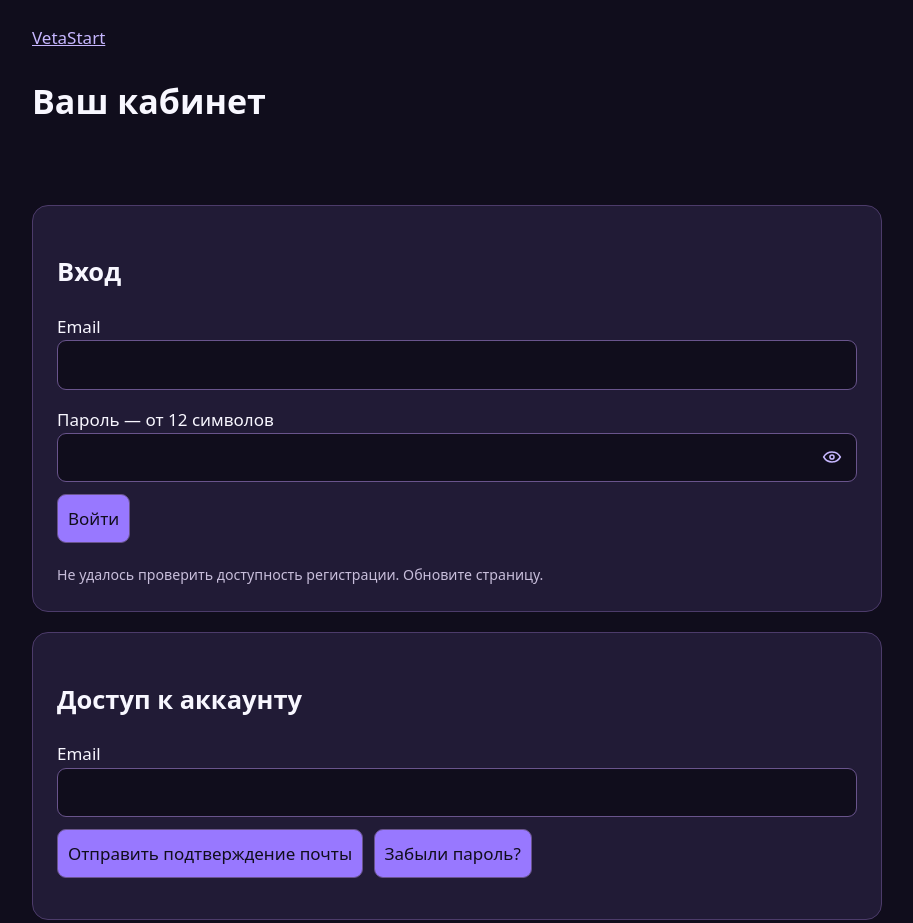
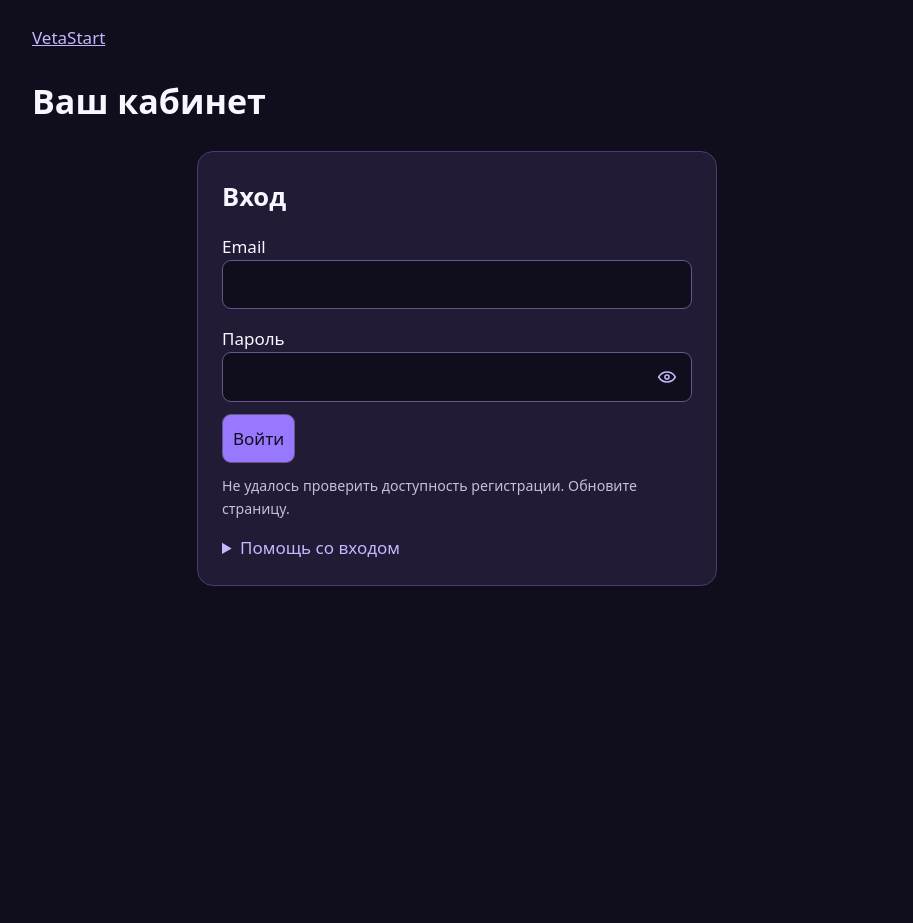
Before and after one commit to violetta181188/vetastart, a website: page dashboard.html in a window 1280 px wide. Shown: the whole page, without its empty margins (183-1096 px from the left). After the commit the page ends 800 px from the top, so only its background shows below. Drawn offline with Linux system fonts and the light colour scheme; no server answers.

Commit message:
Simplify the sign-in screen and fold account recovery

```diff
--- a/dashboard.html
+++ b/dashboard.html
@@ -4,7 +4,7 @@
 <title>Кабинет — VetaStart</title>
 <link rel="icon" type="image/png" sizes="64x64" href="/favicon.png?v=2">
 <style>
-body{background:#100d1c;color:#f8f7ff;font:17px/1.6 system-ui;margin:auto;max-width:850px;padding:24px}section,article{background:#211b36;border:1px solid #4c3b6a;border-radius:16px;padding:24px;margin:20px 0}label{display:block;margin-top:16px}input,textarea,select,button{box-sizing:border-box;font:inherit;border:1px solid #69548c;border-radius:9px;padding:10px;max-width:100%}input:not([type=checkbox]),textarea,select{display:block;width:100%;background:#100d1c;color:white}button{background:#9878ff;color:#100d1c;cursor:pointer;margin:12px 6px 0 0}a{color:#c7b7ff}small{color:#c8bedb}#status{min-height:2em}button:disabled{opacity:.6}textarea{min-height:100px}[hidden]{display:none!important}
+body{background:#100d1c;color:#f8f7ff;font:17px/1.6 system-ui;margin:auto;max-width:850px;padding:24px}section,article{background:#211b36;border:1px solid #4c3b6a;border-radius:16px;padding:24px;margin:20px 0}label{display:block;margin-top:16px}input,textarea,select,button{box-sizing:border-box;font:inherit;border:1px solid #69548c;border-radius:9px;padding:10px;max-width:100%}input:not([type=checkbox]),textarea,select{display:block;width:100%;background:#100d1c;color:white}button{background:#9878ff;color:#100d1c;cursor:pointer;margin:12px 6px 0 0}a{color:#c7b7ff}small{color:#c8bedb}#status:empty,#login-status:empty,#registration-status:empty,#recovery-status:empty{display:none}button:disabled{opacity:.6}textarea{min-height:100px}[hidden]{display:none!important}
 
 #cabinet{max-width:1200px;margin:auto}
 body:has(#cabinet:not([hidden])){max-width:1200px}
@@ -17,6 +17,13 @@ body:has(#cabinet:not([hidden])){max-width:1200px}
 .metrics small{flex:1;min-width:95px}
 dialog{background:#211b36;color:inherit;border:1px solid #69548c;border-radius:16px;width:min(480px,calc(100% - 48px));padding:20px}
 dialog::backdrop{background:#090610b8}
+#auth{max-inline-size:470px;margin-inline:auto}
+#auth-title{margin-block:0 12px}
+#register{background:transparent;color:#e9ddff}
+#registration-status:not(:empty){display:block;margin-block-start:12px}
+#recovery{margin-block-start:14px}
+#recovery summary{color:#c7b7ff;cursor:pointer}
+#recovery[open] summary{margin-block-end:4px}
 .password-field{position:relative}.password-field input{padding-inline-end:52px}.password-toggle{position:absolute;inset-inline-end:3px;top:50%;transform:translateY(-50%);display:grid;place-items:center;margin:0;width:44px;height:40px;background:transparent;color:#c7b7ff;border:0}.password-toggle:focus-visible{outline:2px solid currentColor}.password-toggle[aria-pressed="false"] .eye-slash{display:none}
 fieldset{border:1px solid #4c3b6a;border-radius:12px;margin:1rem 0;padding:12px 16px 16px;min-inline-size:0}
 fieldset legend{padding-inline:6px;font-weight:650}
@@ -33,13 +40,13 @@ fieldset legend{padding-inline:6px;font-weight:650}
 <p id="status" role="status" aria-live="polite"></p>
 <section id="auth"><h2 id="auth-title">Вход</h2>
 <form id="login" aria-describedby="login-status" novalidate><label>Email<input name="email" type="email" autocomplete="username" required></label>
-<label for="login-password">Пароль — от 12 символов</label><div class="password-field"><input id="login-password" name="password" type="password" autocomplete="current-password" minlength="12" maxlength="256" required><button type="button" class="password-toggle" aria-label="Показать пароль" aria-pressed="false"><svg aria-hidden="true" viewBox="0 0 24 24" width="20" height="20" fill="none" stroke="currentColor" stroke-width="1.8"><path d="M2 12s3.5-6 10-6 10 6 10 6-3.5 6-10 6S2 12 2 12Z"/><circle cx="12" cy="12" r="2.5"/><path class="eye-slash" d="m4 4 16 16"/></svg></button></div>
+<label for="login-password">Пароль</label><div class="password-field"><input id="login-password" name="password" type="password" autocomplete="current-password" minlength="12" maxlength="256" required><button type="button" class="password-toggle" aria-label="Показать пароль" aria-pressed="false"><svg aria-hidden="true" viewBox="0 0 24 24" width="20" height="20" fill="none" stroke="currentColor" stroke-width="1.8"><path d="M2 12s3.5-6 10-6 10 6 10 6-3.5 6-10 6S2 12 2 12Z"/><circle cx="12" cy="12" r="2.5"/><path class="eye-slash" d="m4 4 16 16"/></svg></button></div>
 <button name="action" value="login">Войти</button><button id="register" name="action" value="register" hidden>Создать аккаунт</button><p id="login-status" role="status" aria-live="polite"></p></form>
-<small id="registration-status" role="status"></small></section>
-<section id="recovery"><h2>Доступ к аккаунту</h2>
+<small id="registration-status" role="status"></small>
+<details id="recovery"><summary>Помощь со входом</summary>
 <form id="email-action" aria-describedby="recovery-status" novalidate><label>Email<input name="email" type="email" autocomplete="email" required></label>
 <button name="action" value="request-verification">Отправить подтверждение почты</button>
-<button name="action" value="forgot-password">Забыли пароль?</button><p id="recovery-status" role="status" aria-live="polite"></p></form></section>
+<button name="action" value="forgot-password">Забыли пароль?</button><p id="recovery-status" role="status" aria-live="polite"></p></form></details></section>
 <section id="verify-panel" hidden><h2>Подтверждение почты</h2><p>Нажмите кнопку, чтобы подтвердить адрес из письма.</p><button id="verify">Подтвердить email</button></section>
 <section id="reset-panel" hidden><h2>Новый пароль</h2><form id="reset"><label for="reset-password-input">От 12 символов</label><div class="password-field"><input id="reset-password-input" name="password" type="password" autocomplete="new-password" minlength="12" maxlength="256" required><button type="button" class="password-toggle" aria-label="Показать пароль" aria-pressed="false"><svg aria-hidden="true" viewBox="0 0 24 24" width="20" height="20" fill="none" stroke="currentColor" stroke-width="1.8"><path d="M2 12s3.5-6 10-6 10 6 10 6-3.5 6-10 6S2 12 2 12Z"/><circle cx="12" cy="12" r="2.5"/><path class="eye-slash" d="m4 4 16 16"/></svg></button></div><button>Сохранить пароль</button></form></section>
 <main id="cabinet" hidden><p id="identity"></p><p id="subscription"></p><button id="logout">Выйти</button>
@@ -97,7 +104,11 @@ async function api(path, options = {}) {
    await loadRegistrationStatus();
    throw new Error('Регистрация сейчас недоступна. Если аккаунт уже есть, войдите.');
   }
-  if(body?.error==='email_verification_required')throw new Error('Сначала подтвердите email. При необходимости запросите новое письмо ниже.');
+  if(body?.error==='email_verification_required') {
+   el('recovery').open = true;
+   el('email-action').elements.email.value = el('login').elements.email.value.trim();
+   throw new Error('Подтвердите email. При необходимости запросите новое письмо ниже.');
+  }
   if(body?.error==='invalid_buttons')throw new Error('Проверьте названия кнопок, ссылки HTTPS и прикреплённые PDF. Текст ответа с кнопками может содержать до 640 символов.');
   if(body?.error==='button_storage_limit')throw new Error('Достигнут общий лимит PDF для этого сценария.');
   if(response.status===413)throw new Error('Размер вложений превышает допустимый.');
```
